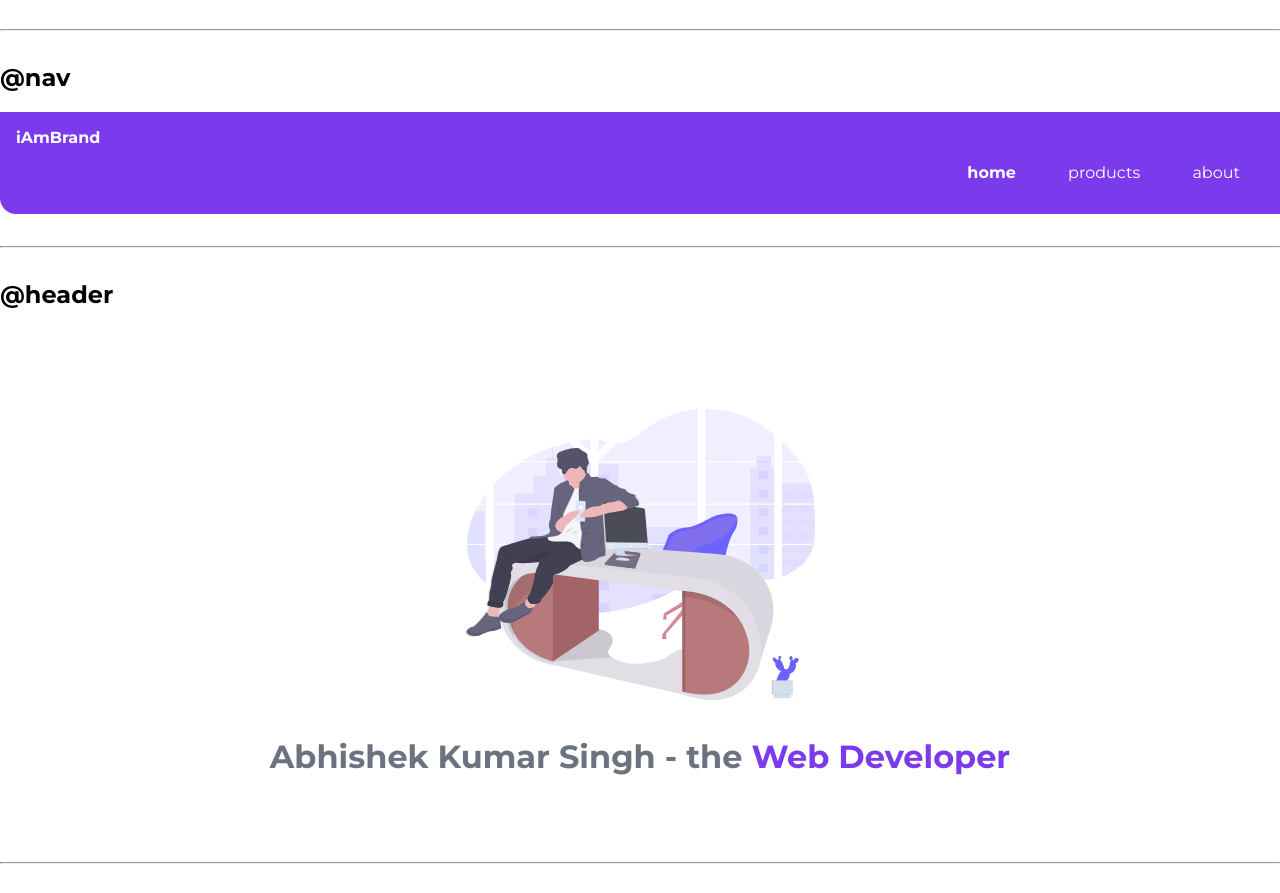
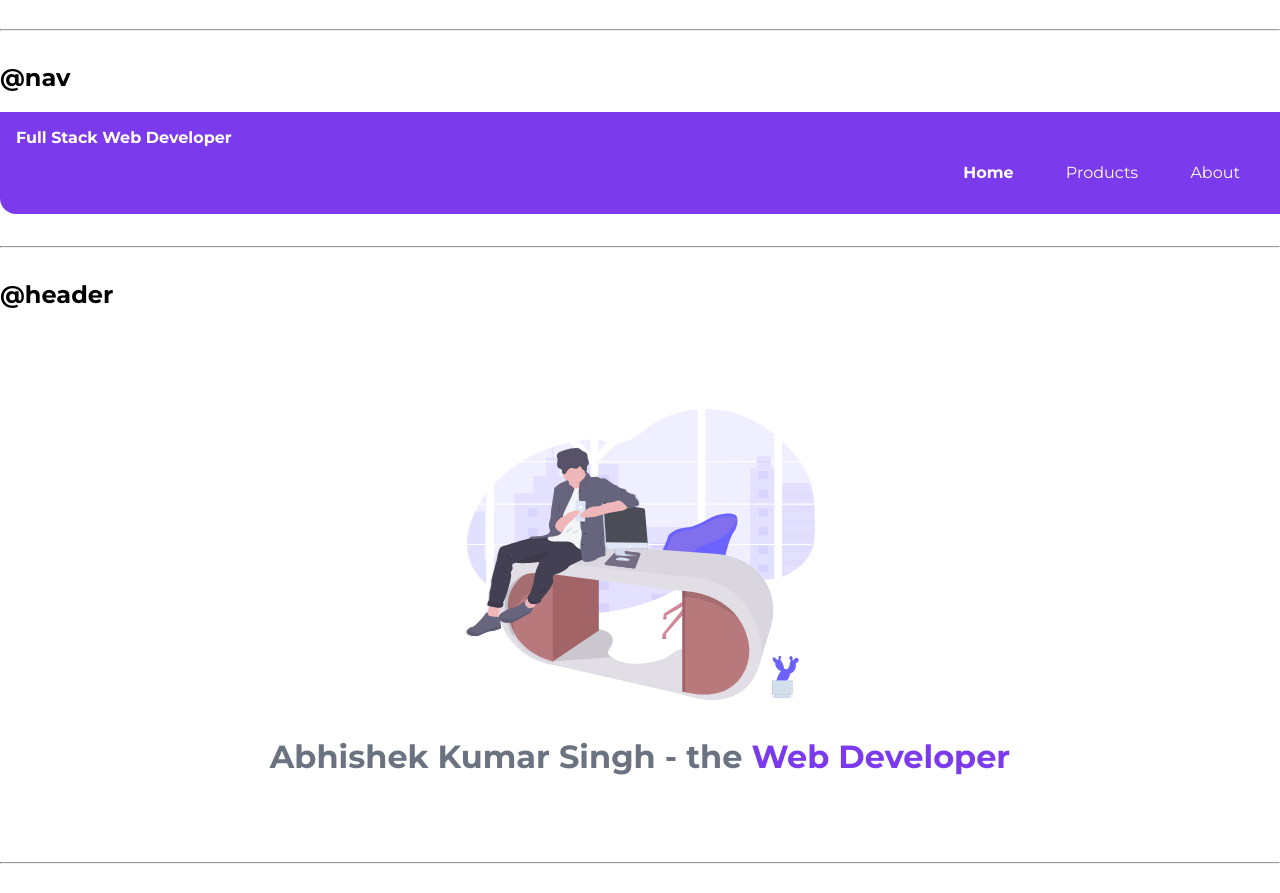
Before and after one commit to AbhishekSingh2000/HTML-and-CSS-component-library, a plain HTML site: page index.html in a window 1280 px wide. Shown: the part 1341-2234 px from the top of the page. Drawn offline with Linux system fonts and the light colour scheme.

Commit message:
Refactor: content

```diff
--- a/index.html
+++ b/index.html
@@ -77,16 +77,16 @@
     <h2>@nav</h2>
 
     <nav class="navigation container">
-        <div class="nav-brand">iAmBrand</div>
+        <div class="nav-brand">Full Stack Web Developer</div>
         <ul class="list-non-bullet nav-pills">
             <li class="list-item-inline">
-                <a class="link link-active" href="/">home</a>
+                <a class="link link-active" href="/">Home</a>
             </li>
             <li class="list-item-inline">
-                <a class="link" href="/">products</a>
+                <a class="link" href="/">Products</a>
             </li>
             <li class="list-item-inline">
-                <a class="link" href="/">about</a>
+                <a class="link" href="/">About</a>
             </li>
         </ul>
     </nav>
```
